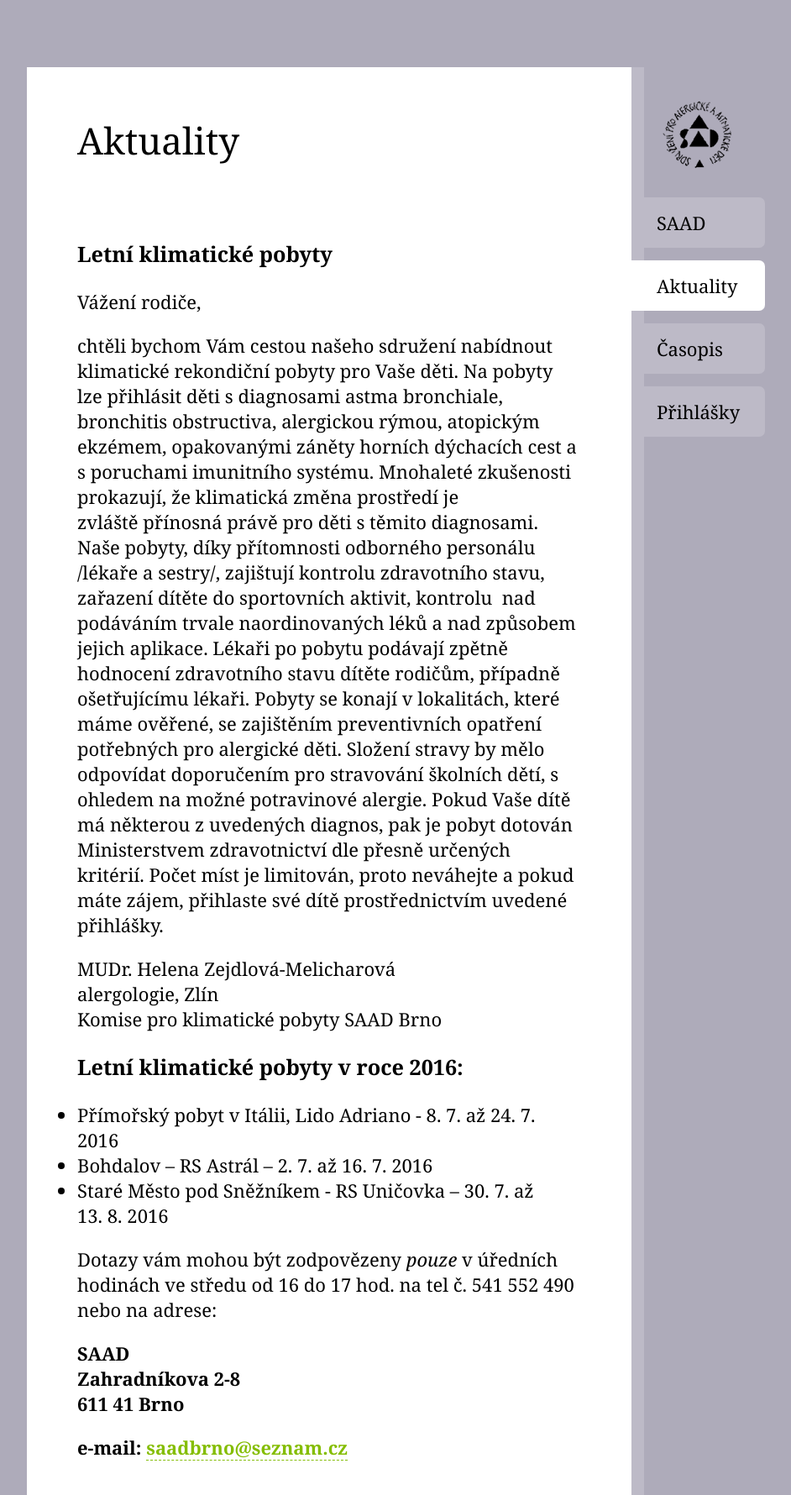
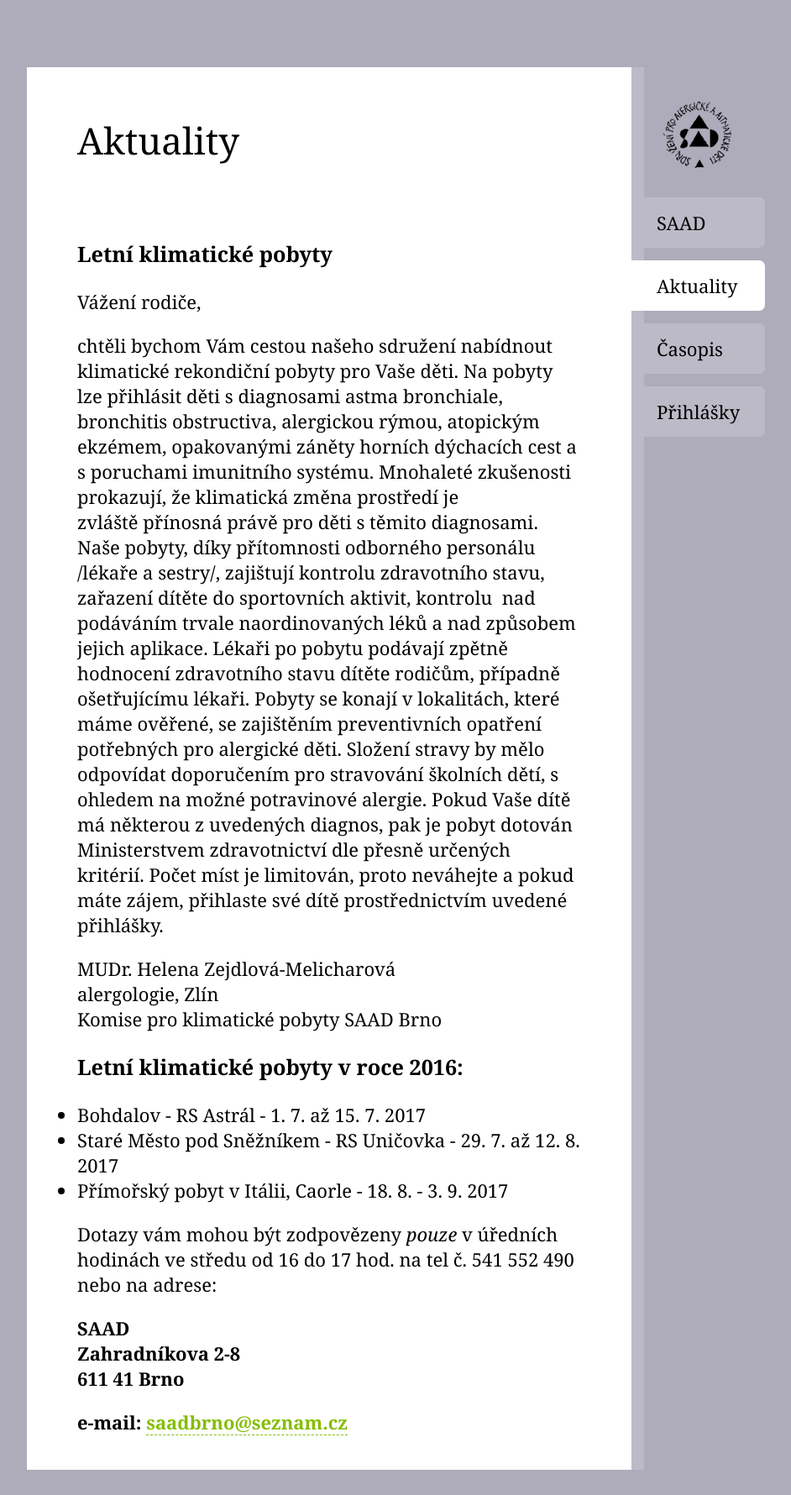
Before and after one commit to MrBrezina/saad.davi.cz, a Jekyll site: the page built from aktuality.md, in a window 1280 px wide. Shown: the whole page at 84% size, without its empty margins (168-1110 px from the left). Built offline with Jekyll 4.4.1, drawn with Linux system fonts in a browser that asks for light colours; some web fonts are replaced; after the commit the page ends 1750 px from its top, so only the background shows below that.

Commit message:
Update aktuality.md

```diff
--- a/aktuality.md
+++ b/aktuality.md
@@ -19,9 +19,9 @@ Komise pro klimatické pobyty SAAD Brno
 
 ### Letní klimatické pobyty v roce 2016:
 
-* Přímořský pobyt v Itálii, Lido Adriano - 8\. 7\. až 24\. 7\. 2016
-* Bohdalov – RS Astrál – 2. 7\. až 16. 7. 2016
-* Staré Město pod Sněžníkem - RS Uničovka – 30. 7\. až 13. 8. 2016
+* Bohdalov - RS Astrál - 1. 7. až 15. 7. 2017
+* Staré Město pod Sněžníkem - RS Uničovka - 29. 7. až 12. 8. 2017
+* Přímořský pobyt v Itálii, Caorle - 18. 8. - 3. 9. 2017
 
 Dotazy vám mohou být zodpovězeny _pouze_ v úředních hodinách ve středu od 16 do 17 hod. na tel č. 541 552 490 nebo na adrese:
 
```
